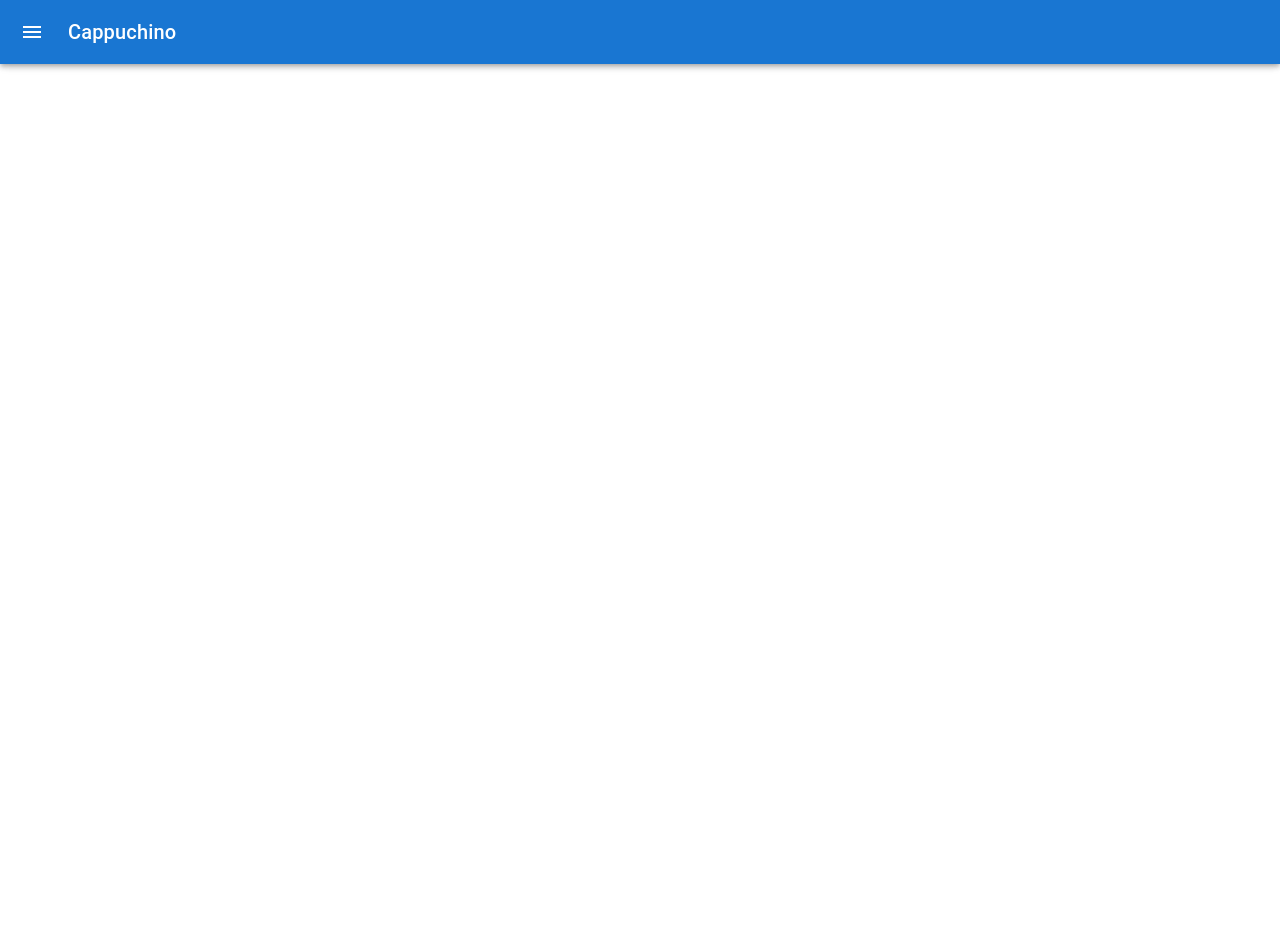
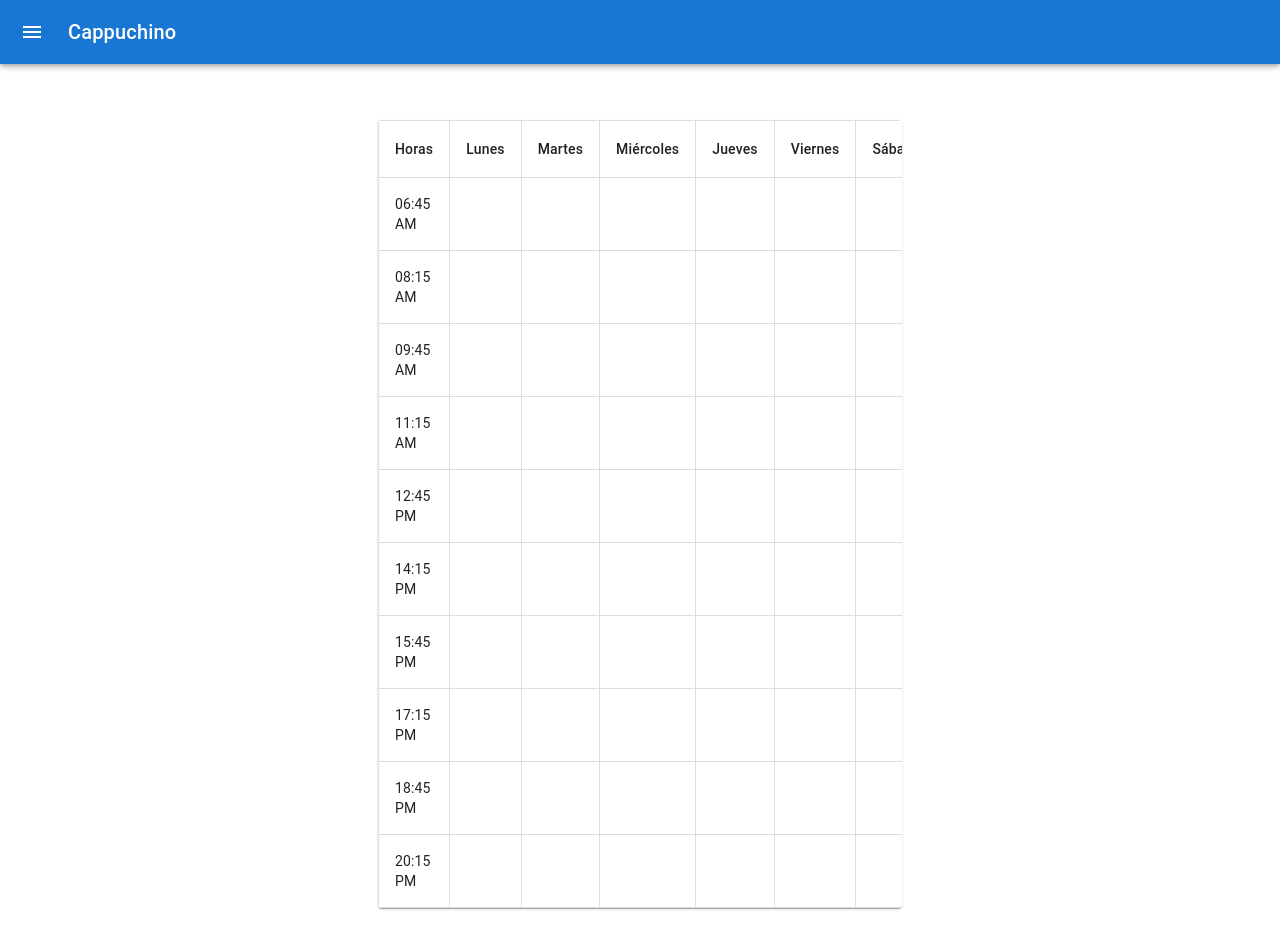
Before and after one commit to and312/organizadorhorarios, a React (Vite) app: page / in a window 1280 px wide. Shown: the top 948 px of the page. Before the commit the page ends 800 px from the top, so only its background shows below. Built offline with nearby package versions, Linux system fonts and the light colour scheme.

Commit message:
add integracion Sidenav con ScheduleTable

```diff
--- a/package.json
+++ b/package.json
@@ -14,6 +14,7 @@
     "@emotion/styled": "^11.14.0",
     "@mui/icons-material": "^6.2.0",
     "@mui/material": "^6.2.0",
+    "@mui/x-data-grid": "^7.23.2",
     "@syncfusion/ej2-react-schedule": "^28.1.33",
     "@toolpad/core": "^0.11.0",
     "material-react-table": "^3.0.3",
--- a/src/Sidenav.tsx
+++ b/src/Sidenav.tsx
@@ -25,7 +25,7 @@ import Checkbox from '@mui/material/Checkbox'; // Check para seleccionar grupo
 import ExpandLess from '@mui/icons-material/ExpandLess'; // ExpandLess y ExpandMore indican si el semestre está expandido o colapsado
 import ExpandMore from '@mui/icons-material/ExpandMore';
 import { Collapse } from '@mui/material'; // para mostrar u ocultar las materias
-//import ScheduleTable from "./components/ScheduleTable"; // horario
+import ScheduleTable from "./components/ScheduleTable"; // Componente tabla de horario
 
 // Importacion de las carreras desde el archivo data.ts
 import { data, Carrera } from './components/data';
@@ -260,13 +260,7 @@ export default function Sidenav() {
       </Drawer>
       <Main open={open}>
         <DrawerHeader />
-        {/* <Typography sx={{ marginBottom: 2 }}>
-          Lorem ipsum dolor sit amet, consectetur adipiscing elit, sed do eiusmod
-          tempor incididunt ut labore et dolore magna aliqua.
-        </Typography>
-        <div>
-          <ScheduleTable />
-        </div> */}
+        <ScheduleTable /> {/* Tabla de horarios */}
       </Main>
     </Box>
   );
```
Also changed, not shown: 1 other file (tests, documents, lock files or other folders).
